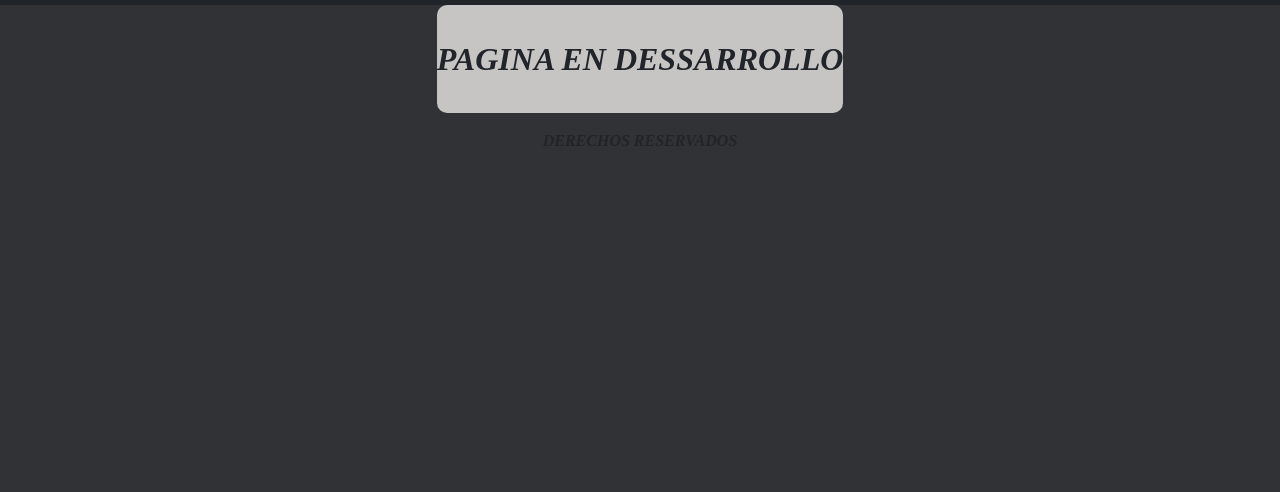
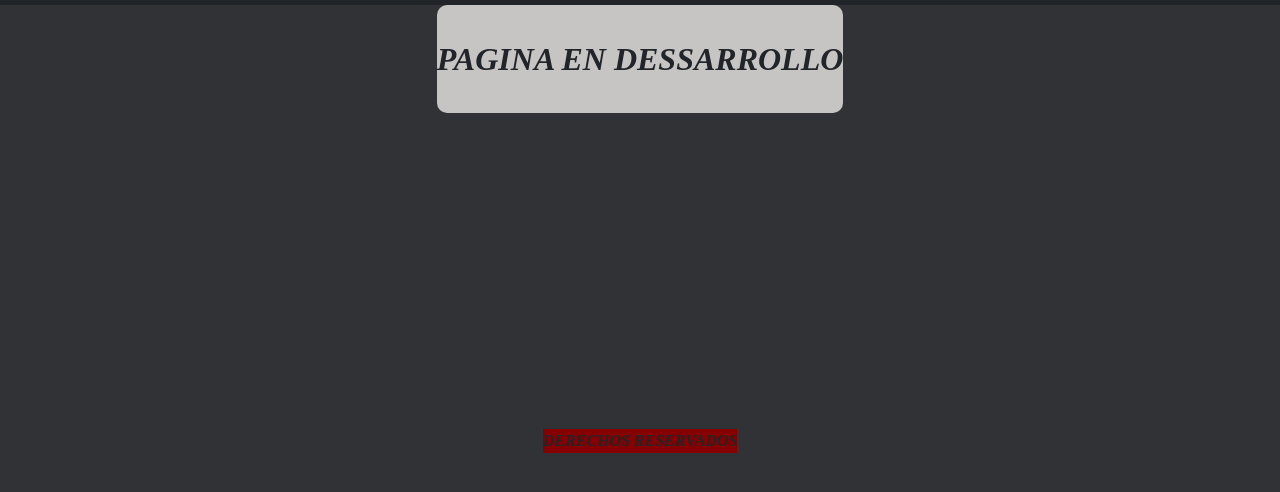
Before and after one commit to DavidIniMeyer/Repo-Sass, a website: page pages/Nosotros.html in a window 1280 px wide. Shown: the part 56-548 px from the top of the page. Drawn offline with nearby package versions, Linux system fonts and the light colour scheme.

Commit message:
arreglando footer

```diff
--- a/pages/Nosotros.html
+++ b/pages/Nosotros.html
@@ -54,7 +54,7 @@
 
 
     <footer>
-        <p> DERECHOS RESERVADOS </p>
+        <p class="derechos"> DERECHOS RESERVADOS </p>
     </footer>
     <script src="https://cdn.jsdelivr.net/npm/bootstrap@5.1.3/dist/js/bootstrap.bundle.min.js"
         integrity="sha384-ka7Sk0Gln4gmtz2MlQnikT1wXgYsOg+OMhuP+IlRH9sENBO0LRn5q+8nbTov4+1p"
--- a/scss/partials/_footer.scss
+++ b/scss/partials/_footer.scss
@@ -2,6 +2,10 @@
 @import "../sass2/mixins";
 
 footer{
+    padding-top: 300px;
     @include flexibilizar-centrar;
-    @include fuente
+    @include fuente;
+    .derechos{
+        background-color: $color-warning;
+    }
 }
--- a/scss/variables/_variables.scss
+++ b/scss/variables/_variables.scss
@@ -1,6 +1,7 @@
 $fondo-de-color: #212529;
 $gris-oscuro: #303235;
 $gris-claro: #c7c4c4;
+$color-warning: #860000;
 $tipo-de-letra: Times New Roman;
 $alinear-al-centro: center;
 $espacio-izquierda: 30px
```
Also changed, not shown: css/prueba.css.
